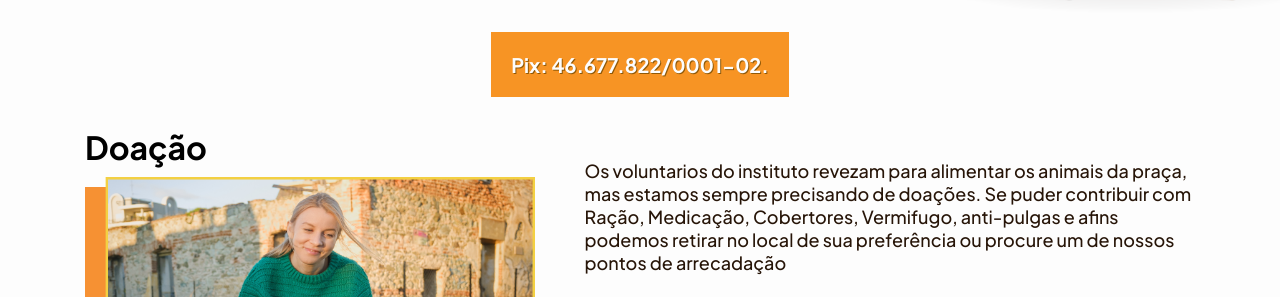
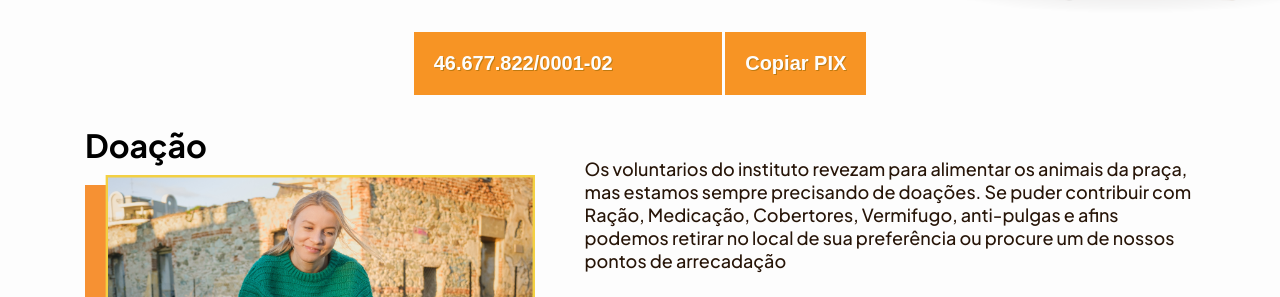
Before and after one commit to melissaJll/todos-por-eles, a plain HTML site: page como-ajudar.html in a window 1280 px wide. Shown: the part 805-1102 px from the top of the page. Drawn offline with nearby package versions, Linux system fonts and the light colour scheme.

Commit message:
javascript para o pix

```diff
--- a/como-ajudar.html
+++ b/como-ajudar.html
@@ -40,14 +40,14 @@
     <article class="destaque-adocao">
       <div class="destaque-texto">
         <h2>Como-ajudar</h2>
-        <!-- <p>Doe para ajudar cães que precisam de apoio. Aceitamos pix e transferências bancárias.
-          Apoie por: 11984639721 ou transfira para Pix: 46.677.822/0001-02.</p> -->
           <p>Com o coração aberto, recebemos sua ajuda para continuar protegendo e cuidando dos animais. Junte-se a nós nessa missão</p>
       </div>
     </article>
 
+
     <section id="pix">
-      <p>Pix: 46.677.822/0001-02.</p>
+      <input type="text" id="pixInput"  value="46.677.822/0001-02" disabled>
+      <button onclick="copyToClipboard()" >Copiar PIX</button>
     </section>
 
 
@@ -59,7 +59,7 @@
         <img src="img/doacao.png" alt="">
       </div>
       <div class="text-field">
-       <p> <!-- As organizações não governamentais (ONGs) dedicadas ao bem-estar animal desempenham um papel crucial na proteção, resgate e defesa dos direitos dos animais. Essas instituições se esforçam para criar um mundo onde os animais sejam tratados com compaixão e dignidade. <br> -->
+       <p>
         Os voluntarios do instituto revezam para alimentar os animais da praça, mas estamos sempre precisando de doações. Se puder contribuir com Ração, Medicação, Cobertores, Vermifugo, anti-pulgas e afins podemos retirar no local de sua preferência ou procure um de nossos pontos de arrecadação</p>
         <ul>
           <li>
@@ -97,20 +97,6 @@
       </div>
     </div>
 
-
-    <!-- <div class="title-field">
-      <h4 class="title">Casinha solidaria</h4>
-    </div>
-    <div class="last-section">
-      <div class="card">
-        <div class="circle-field">
-          <div class="circle"></div>
-        </div>
-        <p>A ONG Todos por Eles cria "Casinhas Solidárias para Cães", proporcionando abrigo, cuidados veterinários e
-          carinho a cães de rua. Uma iniciativa comunitária que simboliza esperança e solidariedade para construir um
-          mundo mais compassivo. Casas feitas pela ONG para os cachorros
-        </p>
-      </div> -->
       <div class="section3">
         <div class="limitador section-banner section2">
           <div class="text-field">
@@ -183,7 +169,22 @@
       <p class="copyright">Company Name © 2023</p>
     </div>
   </footer>
+
+  <!-- Js -->
   <script src="js/menu.js"></script>
+  <!-- Copiar Pix -->
+  <script>
+    const input = document.getElementById('pixInput');
+
+    function copyToClipboard() {
+      navigator.clipboard.writeText(input.value).then(() => {
+        alert('Pix copiado');
+      });
+    }
+    function Copy() {
+      copyToClipboard();
+    }
+  </script>
   <div vw class="enabled">
     <div vw-access-button class="active"></div>
     <div vw-plugin-wrapper>
--- a/css/como-ajudar.css
+++ b/css/como-ajudar.css
@@ -49,18 +49,23 @@ body {
 }
 
 
-#pix{
+#pix {
   text-align: center;
   font-size: 2rem;
   font-weight: bold;
   color: #fdfdfd;
 }
-#pix p{
-  display: inline-block;
+
+#pix input,#pix button {
   background-color: var(--primary-color);
   padding: 20px;
-  text-shadow: 1px 1px #8f5908;
+  text-shadow: 1px 1px #be7911;
+  border: none;
+  font-size: inherit;
+  font-weight: inherit;
+  color: inherit;
 }
+
 ul{
   list-style: none;
 }
```
Also changed, not shown: index.html (+0 -1 lines), sobre-nos.html (+1 -5 lines).
